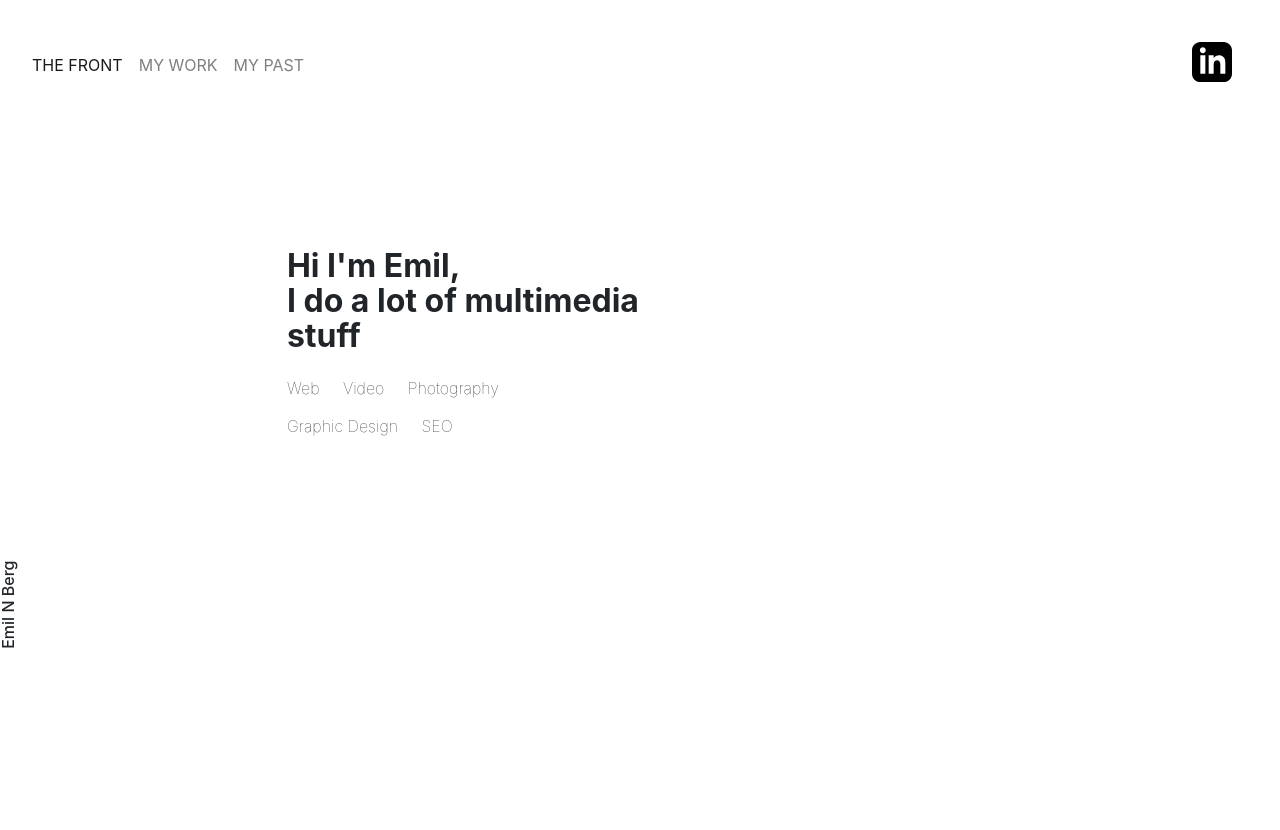
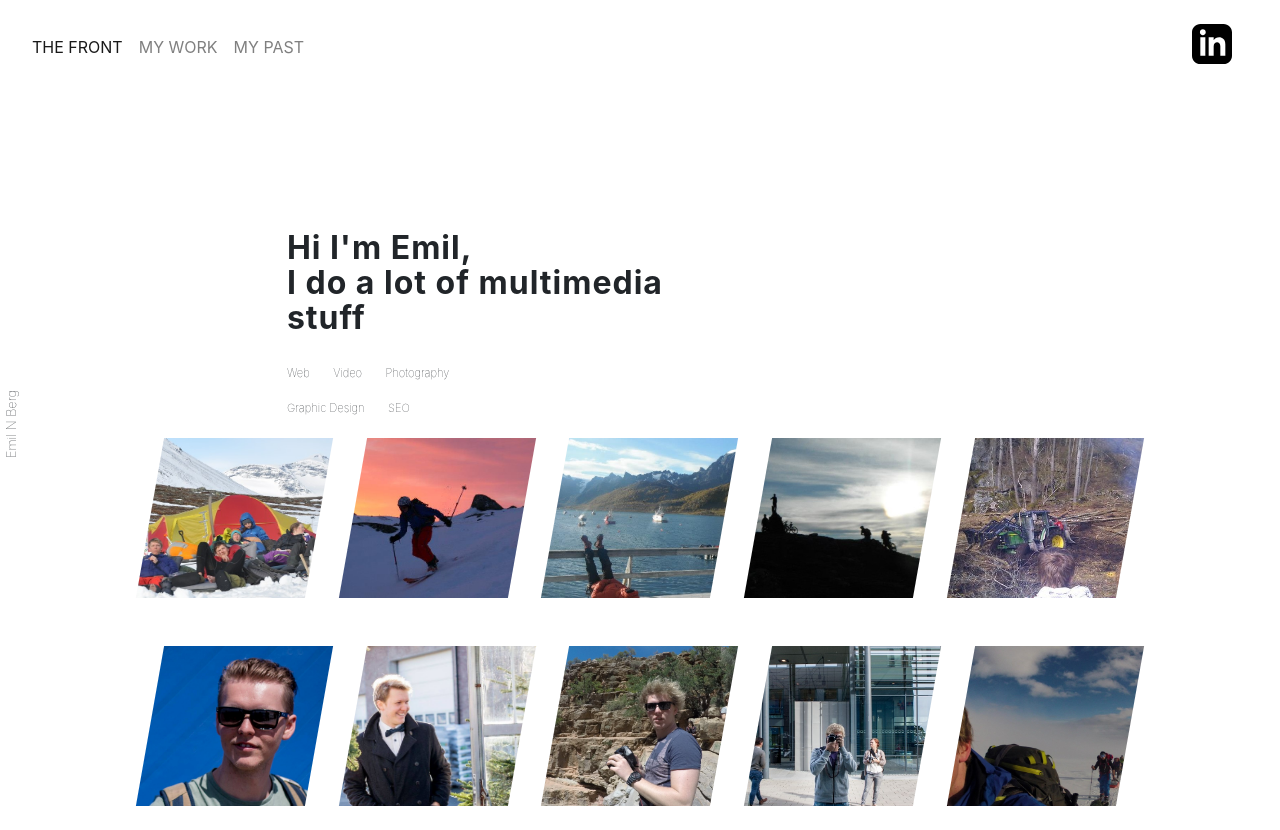
Before and after one commit to Enberg56/Portfolio, a website: page dist/index.html in a window 1280 px wide. Before the commit the page ends 800 px from the top, so only its background shows below. Drawn offline with Linux system fonts and the light colour scheme.

Commit message:
pics and skew works

```diff
--- a/scss/_extras.scss
+++ b/scss/_extras.scss
@@ -1,5 +1,9 @@
-//SVG
-
+.light{
+    font-weight: 100;
+}
+.medium{
+    letter-spacing: 1px;
+}
 #linkedin svg{
     transition: $transitiontime-svg;
     transition-timing-function: ease-in-out;
@@ -20,7 +24,7 @@
     margin-right: 1rem;
     line-height: 2;
     font-weight: 100;
-    font-size: 1rem;
+    font-size: .7rem;
 }
 .underLine span{
     display:inline-block !important;
@@ -31,7 +35,9 @@
         }
 }
 .left {
-    left: 0;
+    position: absolute;
+    height: 100%;
+    left: 5px;
     -webkit-transform-origin: 0 50%;
        -moz-transform-origin: 0 50%;
         -ms-transform-origin: 0 50%;
@@ -43,3 +49,26 @@
          -o-transform: rotate(-90deg) translate(-50%, 50%);
             transform: rotate(-90deg) translate(-50%, 50%);
   }
+  .text-side{
+    font-size: .8rem;
+}
+.skew{
+    position: relative;
+    height: 10rem;
+    width: 100%;
+    overflow: hidden;
+    -ms-transform: skewX(-10deg); /* IE 9 */
+    -webkit-transform: skewX(-10deg); /* Safari */
+    transform: skewX(-10deg); /* Standard syntax */
+}
+.skew img{
+    position: absolute;
+    left: -30%;
+    top: -20%;
+    width: 150%;
+    height: 150%;
+    display: flex;
+    -ms-transform: skewX(10deg); /* IE 9 */
+    -webkit-transform: skewX(10deg); /* Safari */
+    transform: skewX(10deg); /* Standard syntax */
+}
```
Also changed, not shown: SVG backup/linkedin.svg (renamed from images backup/linkedin.svg), dist/css/bootstrap.css, dist/css/bootstrap.min.css, dist/images/row1.jpg (added), dist/images/row10.jpg (added), dist/images/row2.jpg (added), dist/images/row3.jpg (added), dist/images/row4.jpg (added), dist/images/row5.jpg (added), dist/images/row6.jpg (added), dist/images/row7.jpg (added), dist/images/row8.jpg (added), dist/images/row9.jpg (added), dist/images/work1.PNG (added), 2 more files.
